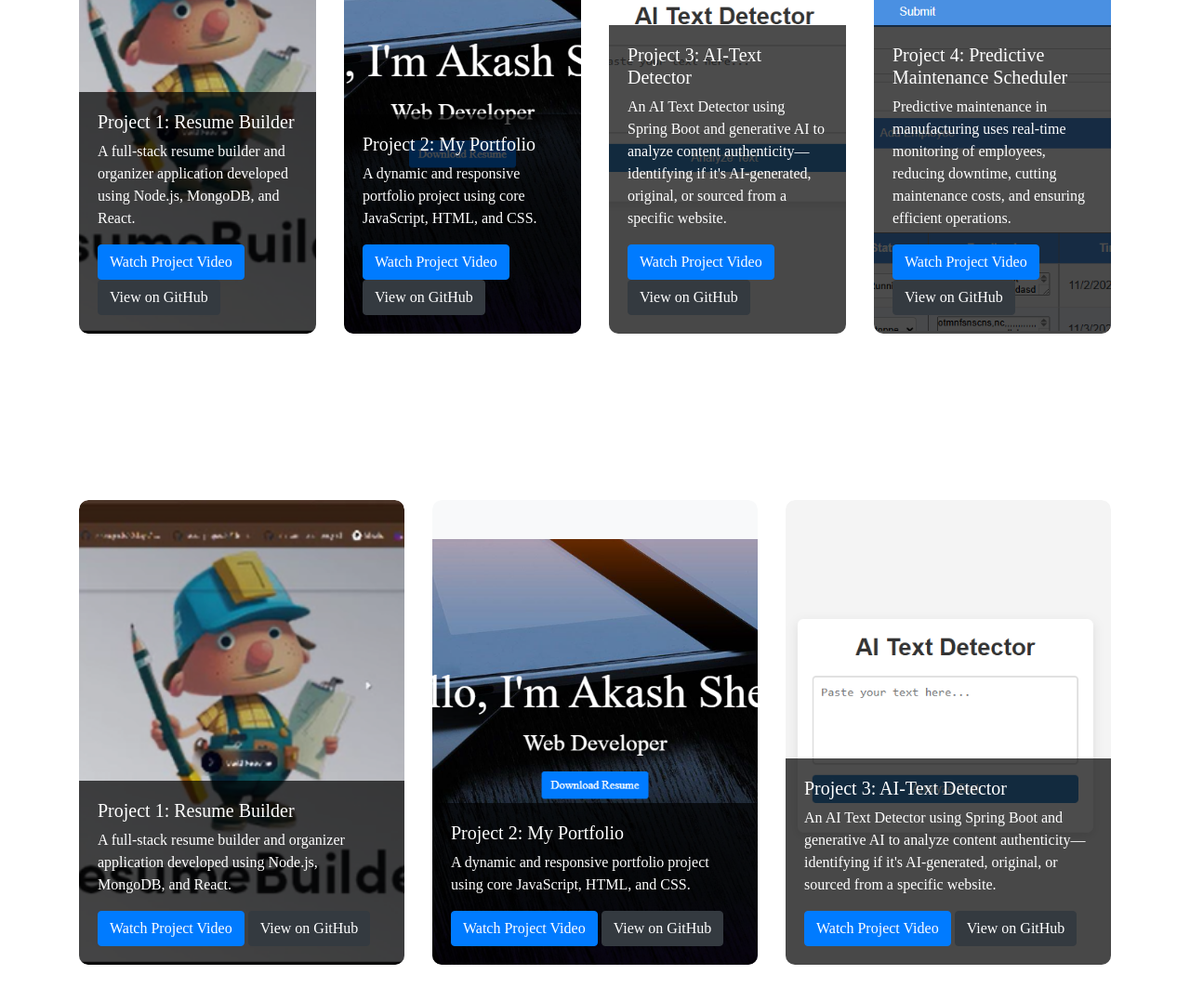
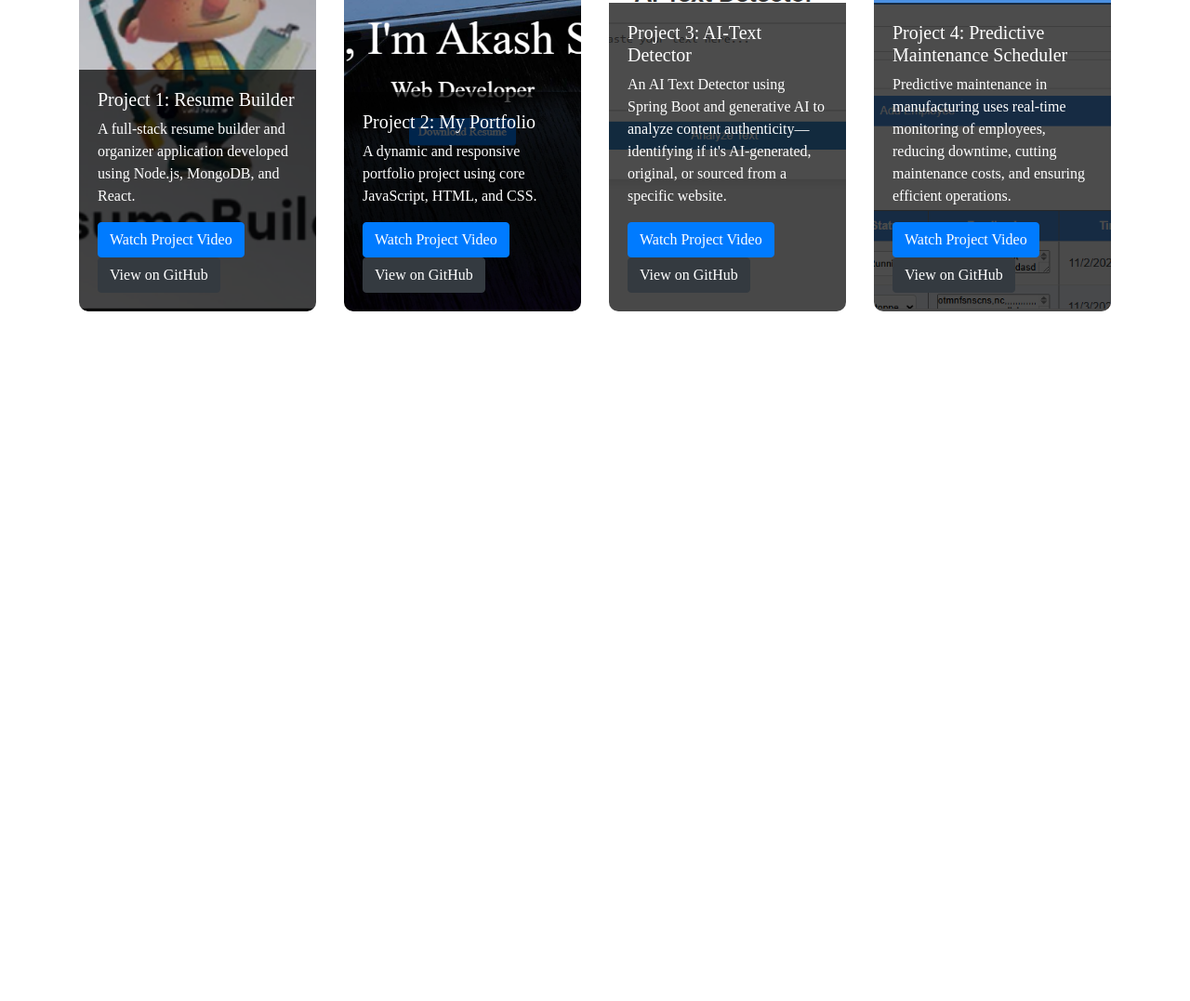
Before and after one commit to adishelar/Akash_Portfolio, a website: page Portfolio.html in a window 1280 px wide. Shown: the part 299-1376 px from the top of the page at 93% size. After the commit the page ends 800 px from the top, so only its background shows below. Drawn offline with nearby package versions, Linux system fonts and the light colour scheme; files whose address does not match are found by name.

Commit message:
Update Portfolio.html

```diff
--- a/Portfolio.html
+++ b/Portfolio.html
@@ -1,4 +1,4 @@
-<<<<<<< HEAD
+
 <!DOCTYPE html>
 <html lang="en">
 <head>
@@ -82,81 +82,8 @@
     <script src="js/script.js"></script>
 </body>
 </html>
-=======
-<!DOCTYPE html>
-<html lang="en">
-<head>
-    <meta charset="UTF-8">
-    <meta name="viewport" content="width=device-width, initial-scale=1.0">
-    <title>Portfolio</title>
-    <link rel="stylesheet" href="https://stackpath.bootstrapcdn.com/bootstrap/4.5.2/css/bootstrap.min.css">
-    <link rel="stylesheet" href="css/styles.css">
-    <link rel="stylesheet" href="css/portfolio.css">
-    <script src="https://code.jquery.com/jquery-3.5.1.min.js"></script>
-</head>
-<body>
- <nav class="navbar navbar-expand-lg navbar-light bg-light fixed-top">
-        <a class="navbar-brand" href="index.html">My Portfolio</a>
-        <button class="navbar-toggler" type="button" data-toggle="collapse" data-target="#navbarNav">
-          <span class="navbar-toggler-icon"></span>
-        </button>
-        <div class="collapse navbar-collapse" id="navbarNav">
-            <ul class="navbar-nav ml-auto">
-             <li class="nav-item"><a class="nav-link" href="index.html">Home</a></li>
-             <li class="nav-item"><a class="nav-link" href="About.html">About Me</a></li>
-             <li class="nav-item"><a class="nav-link" href="Resume.html">Resume</a></li>
-             <li class="nav-item"><a class="nav-link" href="Contact.html">Contact</a></li>
-            </ul>
-        </div>
-    </nav>
 
-    <section class="projects mt-4 pt-5">
-        <div class="container">
-            <h2 class="text-center mb-4">My Projects</h2>
-            <div class="row">
-                <div class="col-md-4">
-                    <div class="project-patch">
-                        <img src="image/resumebuilder.PNG" alt="Project 1" class="project-image">
-                        <div class="project-info">
-                            <h5>Project 1: Resume Builder</h5>
-                            <p>A full-stack resume builder and organizer application developed using Node.js, MongoDB, and React.</p>
-                            <a href="videos/resume builder.mp4" class="btn btn-primary" target="_blank">Watch Project Video</a>
-                            <a href="https://github.com/adishelar/Resume-Builder-" class="btn btn-dark" target="_blank">View on GitHub</a>
-                        </div>
-                    </div>
-                </div>
 
-                <div class="col-md-4">
-                    <div class="project-patch">
-                        <img src="image/portfolioproject.PNG" alt="Project 2" class="project-image">
-                        <div class="project-info">
-                            <h5>Project 2: My Portfolio</h5>
-                            <p>A dynamic and responsive portfolio project using core JavaScript, HTML, and CSS.</p>
-                            <a href="videos/portfolio.mp4" class="btn btn-primary" target="_blank">Watch Project Video</a>
-                            <a href="https://github.com/adishelar/Akash_Portfolio" class="btn btn-dark" target="_blank">View on GitHub</a>
-                        </div>
-                    </div>
-                </div>
 
-                <div class="col-md-4">
-                    <div class="project-patch">
-                        <img src="image/aitextdetector.PNG" alt="Project 3" class="project-image">
-                        <div class="project-info">
-                            <h5>Project 3: AI-Text Detector</h5>
-                            <p>An AI Text Detector using Spring Boot and generative AI to analyze content authenticity—identifying if it's AI-generated, original, or sourced from a specific website.</p>
-                            <a href="https://youtu.be/your-video-link" class="btn btn-primary" target="_blank">Watch Project Video</a>
-                            <a href="https://github.com/adishelar/Ai-Text-Detector" class="btn btn-dark" target="_blank">View on GitHub</a>
-                        </div>
-                    </div>
-                </div>
-            </div>
-        </div>
-    </section>
-
-    <script src="https://code.jquery.com/jquery-3.5.1.slim.min.js"></script>
-    <script src="https://cdn.jsdelivr.net/npm/@popperjs/core@2.5.4/dist/umd/popper.min.js"></script>
-    <script src="https://stackpath.bootstrapcdn.com/bootstrap/4.5.2/js/bootstrap.min.js"></script>
-    <script src="js/script.js"></script>
-</body>
 </html>
 >>>>>>> 70e73a18e9d7c32973b43e167f77b2799fe11cbe
```
